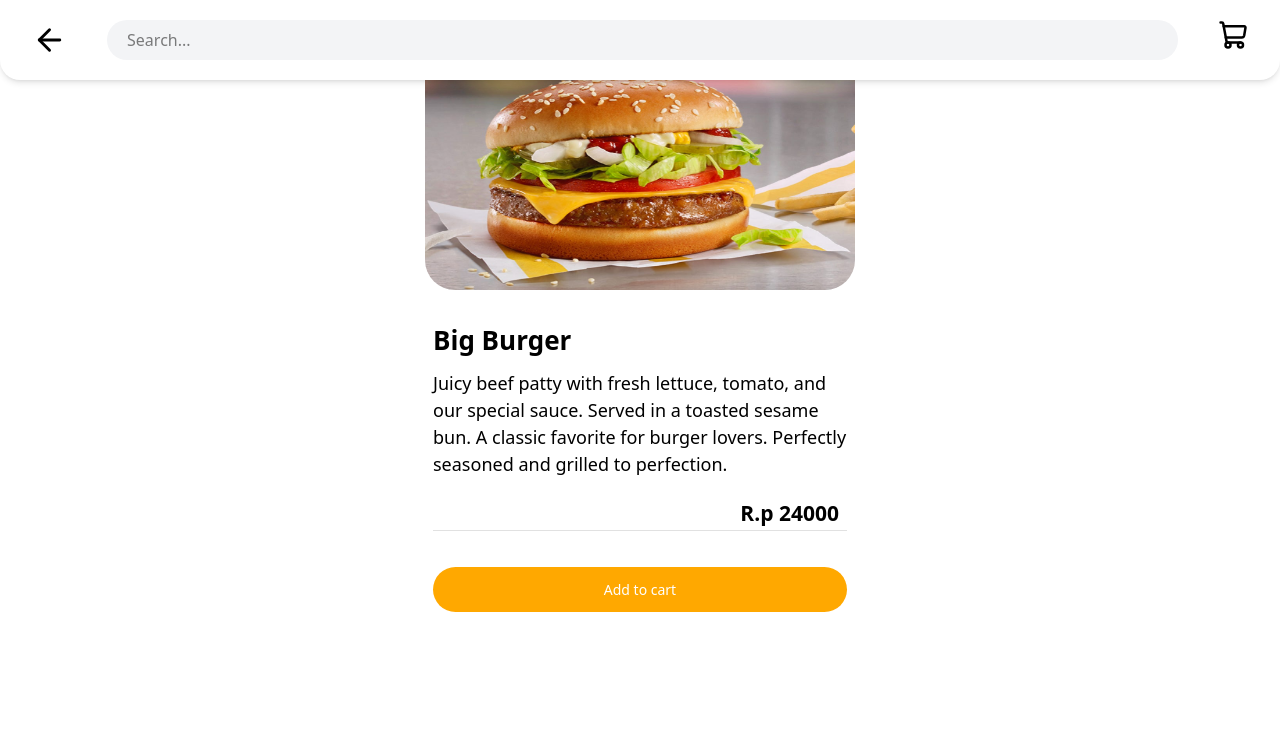
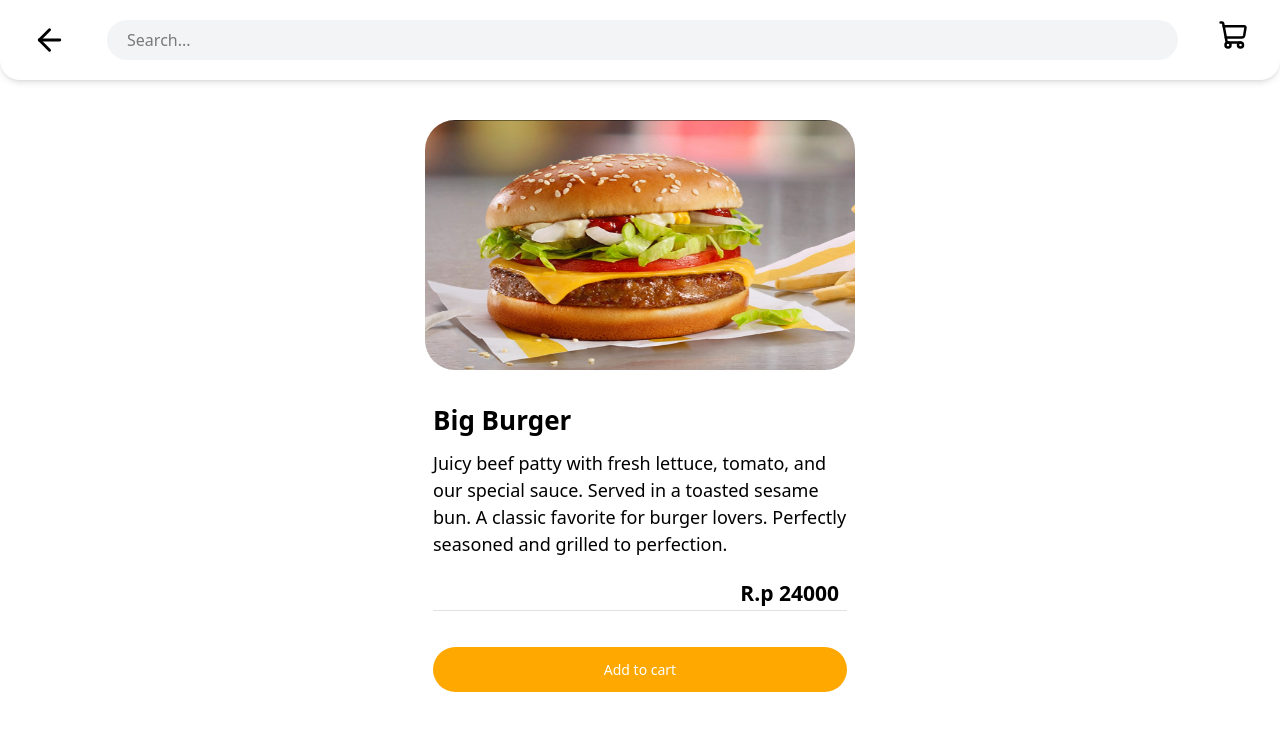
Before and after one commit to nuraziz07/MaxWay, a React (Vite) app: page /detail/1 in a window 1280 px wide. Shown: the top 730 px of the page. Built offline with nearby package versions, Linux system fonts and the light colour scheme.

Commit message:
o'zgarishlar

```diff
--- a/src/components/Basket Page/basket.jsx
+++ b/src/components/Basket Page/basket.jsx
@@ -12,7 +12,7 @@ const Basket = () => {
 
     return (
         <div className={'container_mobile'}>
-            <div>
+            <div className={'pt-17'}>
                 <h1
                     className={
                         'text-black text-center font-[700] pb-6 w-full text-[22px]'
--- a/src/components/Page 2/page2.jsx
+++ b/src/components/Page 2/page2.jsx
@@ -16,10 +16,10 @@ const Page2 = () => {
         <div className={'container_mobile w-full justify-center flex'}>
             {filtered.map((item, index) => {
                 return (
-                    <div key={index}>
+                    <div key={index} className={'pt-20'}>
                         <img
                             className={
-                                'rounded-[30px]  transition-all w-full justify-center flex ease-in duration-230 hover:scale-102 h-[250px]'
+                                'rounded-[30px]   transition-all w-full justify-center flex ease-in duration-230 hover:scale-102 h-[250px]'
                             }
                             src={item.img}
                             alt=""
```
